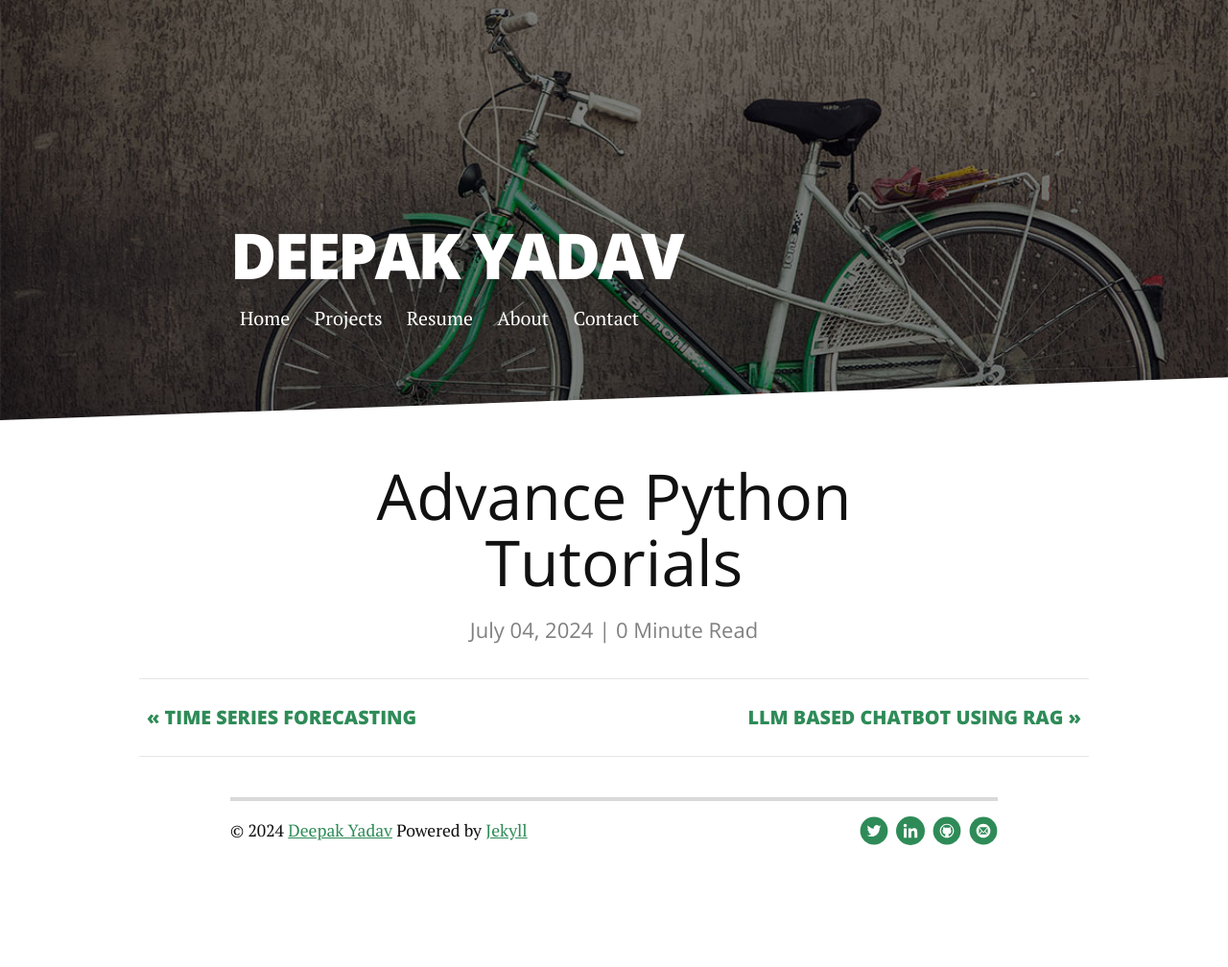
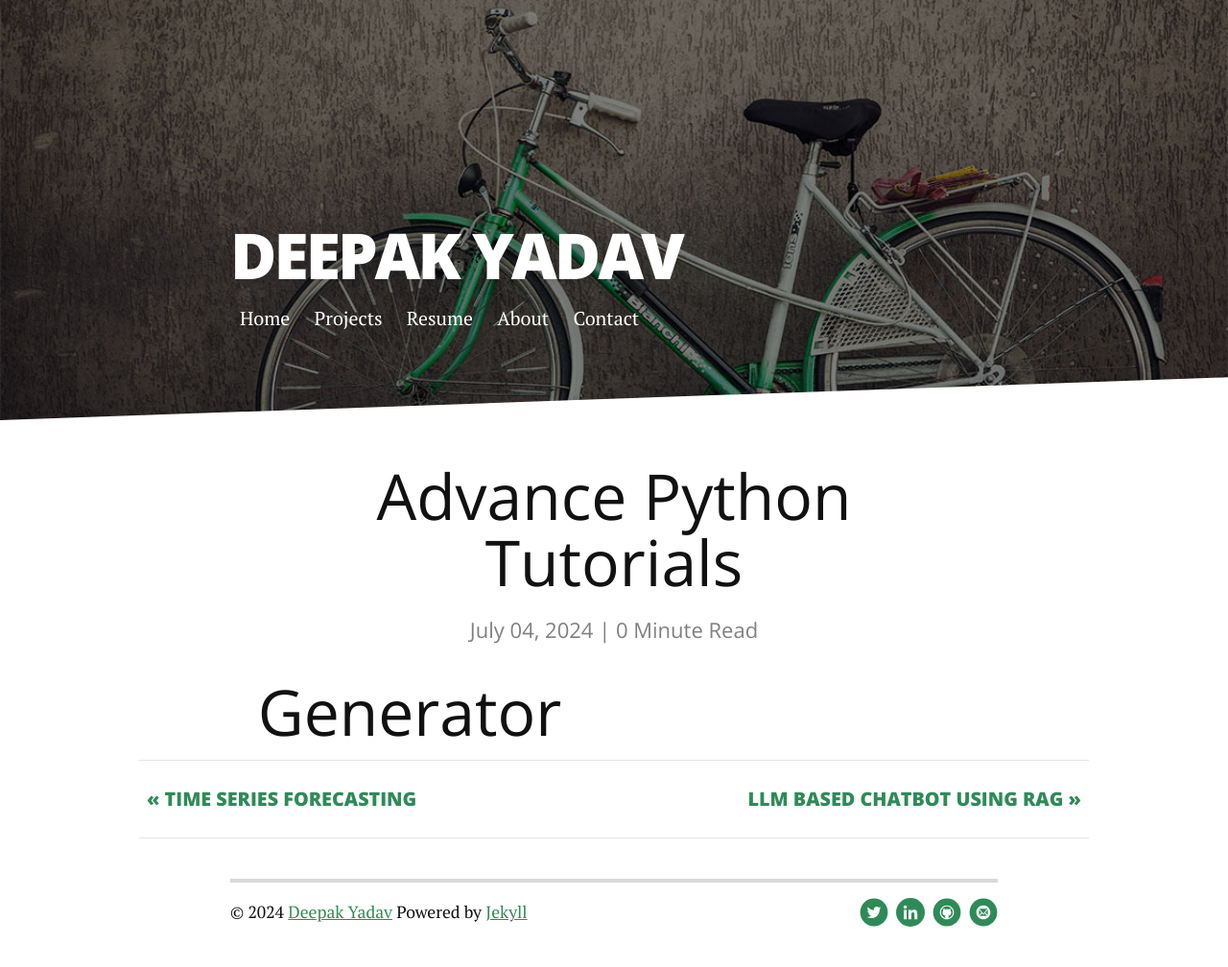
Before and after one commit to deepak7376/deepak7376.github.io, a Jekyll site: the page built from _posts/2024-07-05-advance-python-tutorials.markdown, in a window 1280 px wide. Shown: the whole page at 96% size. Built offline with Jekyll 4.4.1, drawn with Linux system fonts in a browser that asks for light colours; nearby versions of some CDN libraries; comment, search, counter and statistics services are not loaded; before the commit the page ends 923 px from its top, so only the background shows below that.

Commit message:
Update 2024-07-05-advance-python-tutorials.markdown

```diff
--- a/_posts/2024-07-05-advance-python-tutorials.markdown
+++ b/_posts/2024-07-05-advance-python-tutorials.markdown
@@ -6,3 +6,4 @@ date:   2024-07-05 00:04:58 +0530
 categories: general
 description: Contains advance python tutorials.
 ---
+# Generator
```
